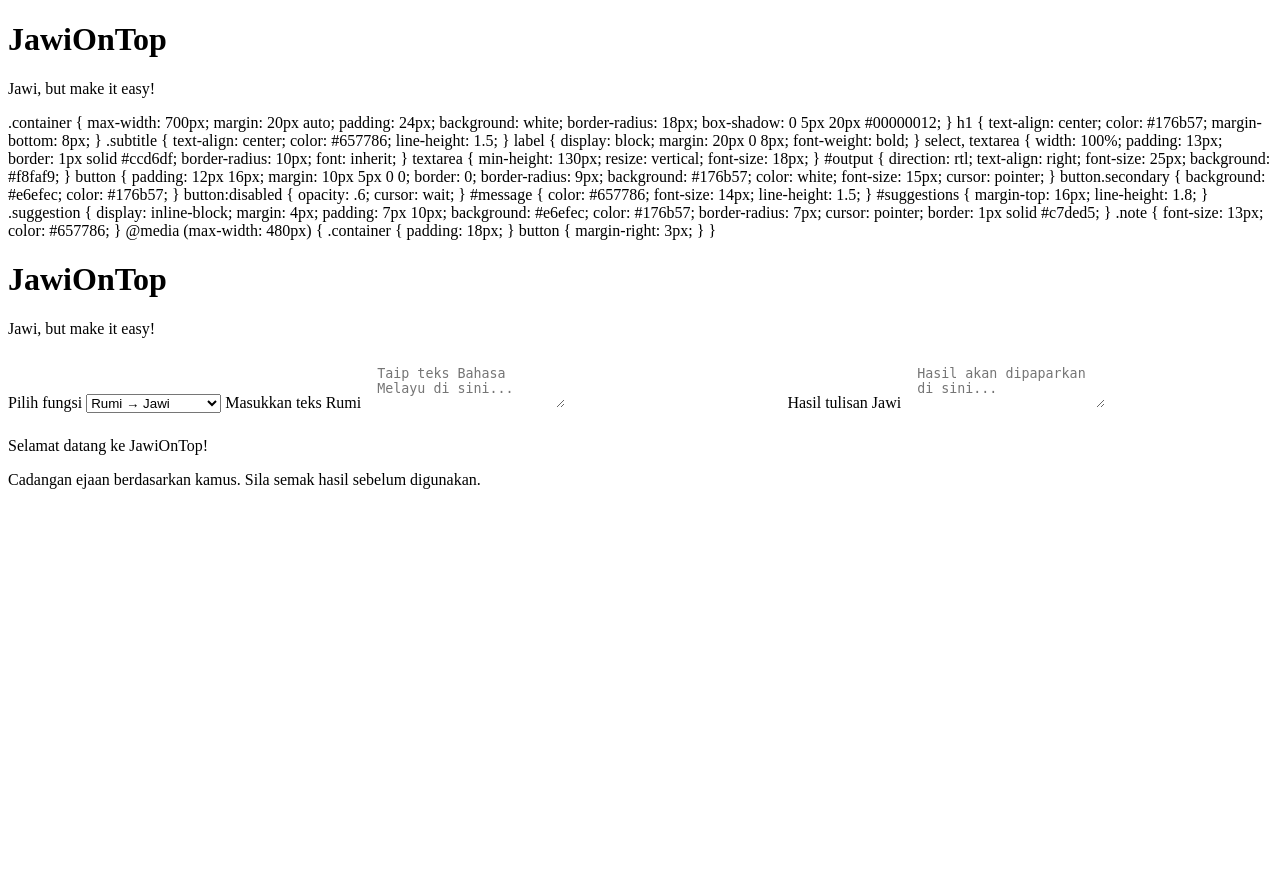
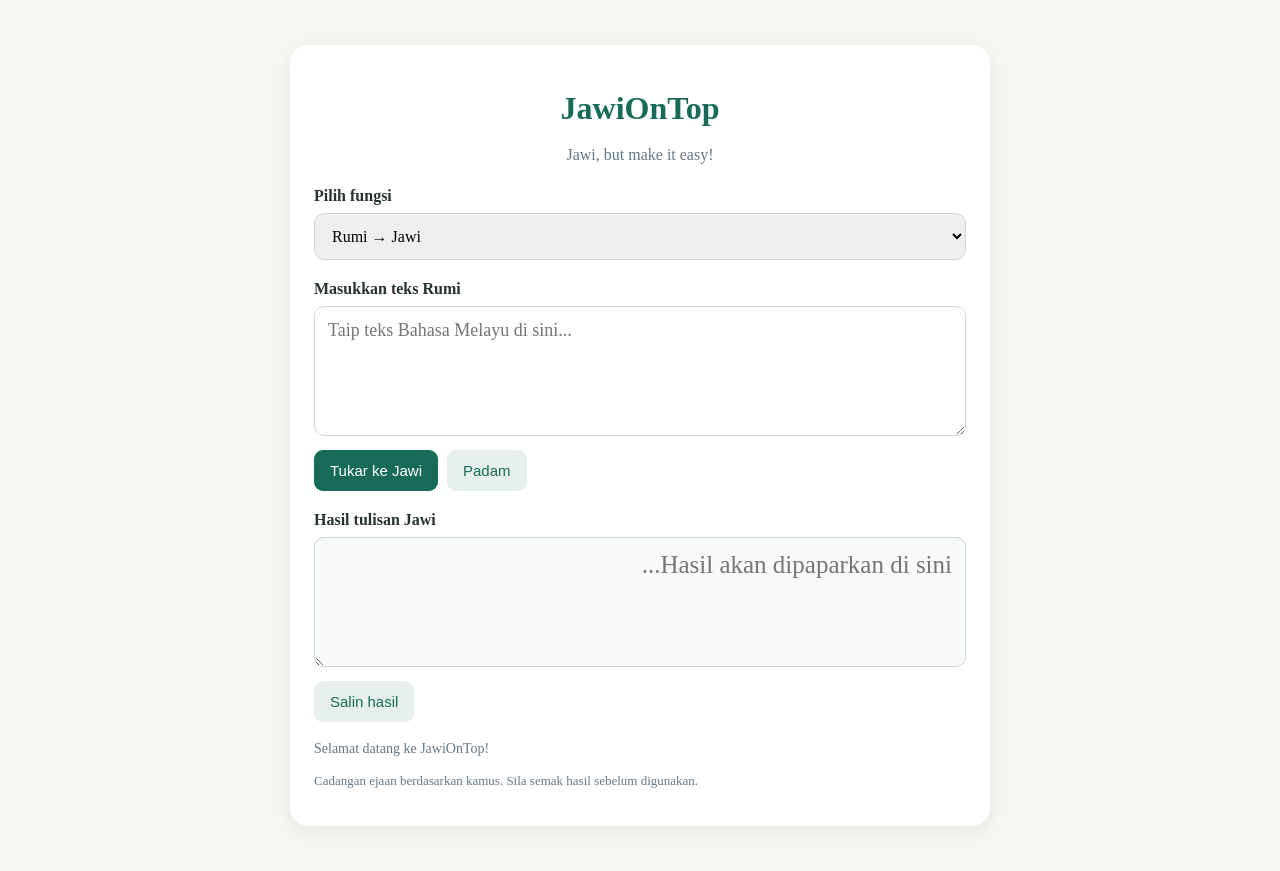
Before and after one commit to hassyabasirah/JawiOnTop, a Flask app: page / in a window 1280 px wide. Before the commit the page ends 489 px from the top, so only its background shows below. Run offline with Flask 3, Linux system fonts and the light colour scheme.

Commit message:
Update index.html

```diff
--- a/templates/index.html
+++ b/templates/index.html
@@ -7,53 +7,15 @@
 <title>JawiOnTop</title>
 
 <style>
-*<style>
-      :root {
-        --primary-maroon: #6B2D30;
-        --primary-hover: #522123;
-        --bg-beige: #F9F6F0;
-        --card-bg: #FFFFFF;
-        --border-color: #E6DFD5;
-        --text-main: #2C2A29;
-      }
-body body {
-        background-color: var(--bg-beige);
-        color: var(--text-main);
-        font-family: 'Inter', sans-serif;
-      }
+* { box-sizing: border-box; }
 
-      /* Kotak Teks & Kad */
-      textarea, input[type="text"], .card, .box {
-        background-color: var(--card-bg);
-        border: 1px solid var(--border-color);
-        border-radius: 12px;
-        padding: 12px;
-      }
-
-      /* Butang Tema Maroon */
-      button, .btn, input[type="submit"] {
-        background-color: var(--primary-maroon) !important;
-        color: #FFFFFF !important;
-        border-radius: 8px;
-        border: none;
-        font-weight: 600;
-        padding: 10px 20px;
-        cursor: pointer;
-      }
-
-      button:hover, .btn:hover {
-        background-color: var(--primary-hover) !important;
-      }
-    </style>
-
-</head>
-<body>
-
-    <div class="container">
-        <h1>JawiOnTop</h1>
-        <p>Jawi, but make it easy!</p>
-
-    </div>
+body {
+    font-family: Playfair Display, Playfair Display;
+    background: #f8f6f0;
+    margin: 0;
+    padding: 25px 14px;
+    color: #26332f;
+}
 
 .container {
     max-width: 700px;
```
